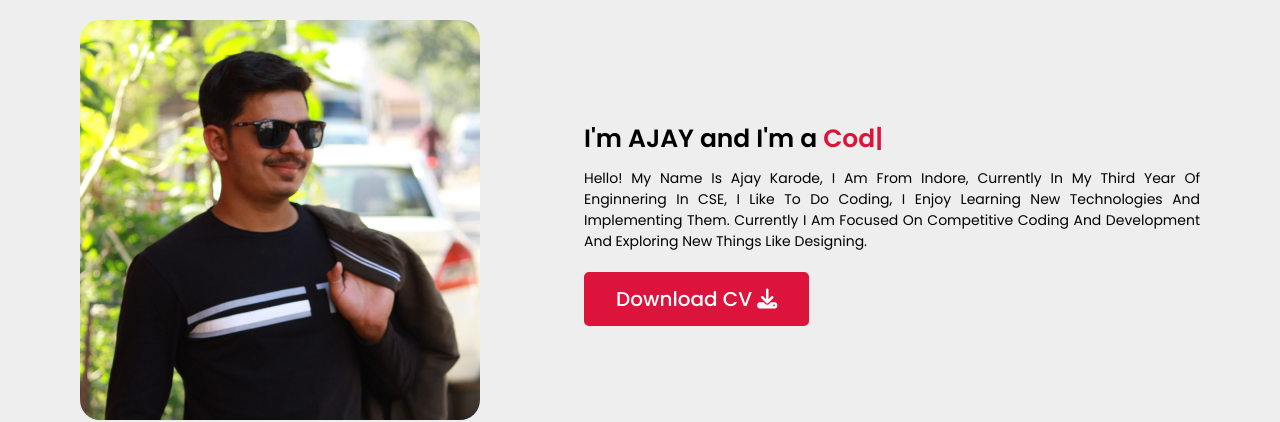
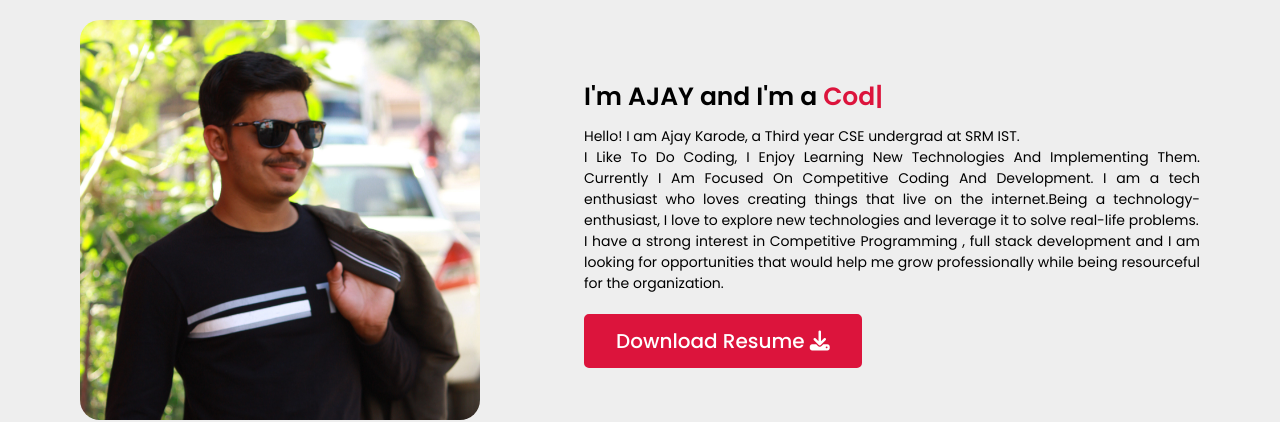
Before and after one commit to ajaykarode/new_portfolio, a plain HTML site: page index.html in a window 1280 px wide. Shown: the part 1020-1442 px from the top of the page. Drawn offline with nearby package versions, Linux system fonts and the light colour scheme.

Commit message:
14/12/2022

```diff
--- a/index.html
+++ b/index.html
@@ -65,10 +65,16 @@
                 </div>
                 <div class="column right">
                     <div class="text">I'm AJAY and I'm a <span class="typing-2"></span></div>
-                    <p>Hello! My Name Is Ajay Karode, I Am From Indore, Currently In My Third Year Of Enginnering In
-                        CSE, I Like To Do Coding, I Enjoy Learning New Technologies And Implementing Them. Currently I
-                        Am Focused On Competitive Coding And Development And Exploring New Things Like Designing.</p>
-                    <a href="images/AJAYK.pdf" download>Download CV <i class="fa fa-download"></i>
+
+                    <p>Hello! I am Ajay Karode, a Third year CSE undergrad at SRM IST.</p>
+                    <p>I Like To Do Coding, I Enjoy Learning New Technologies And Implementing Them. Currently I
+                        Am Focused On Competitive Coding And Development. I am a tech enthusiast who loves creating things
+                        that live on the internet.Being a technology- enthusiast, I love to explore new technologies and
+                        leverage it to solve real-life problems.</p>
+                        <p>
+                        I have a strong interest in Competitive Programming , full stack development and I am looking for
+                        opportunities that would help me grow professionally while being resourceful for the organization.</p>
+                    <a href="images/AJAYK.pdf" download>Download Resume <i class="fa fa-download"></i>
                     </a>
                 </div>
             </div>
```
